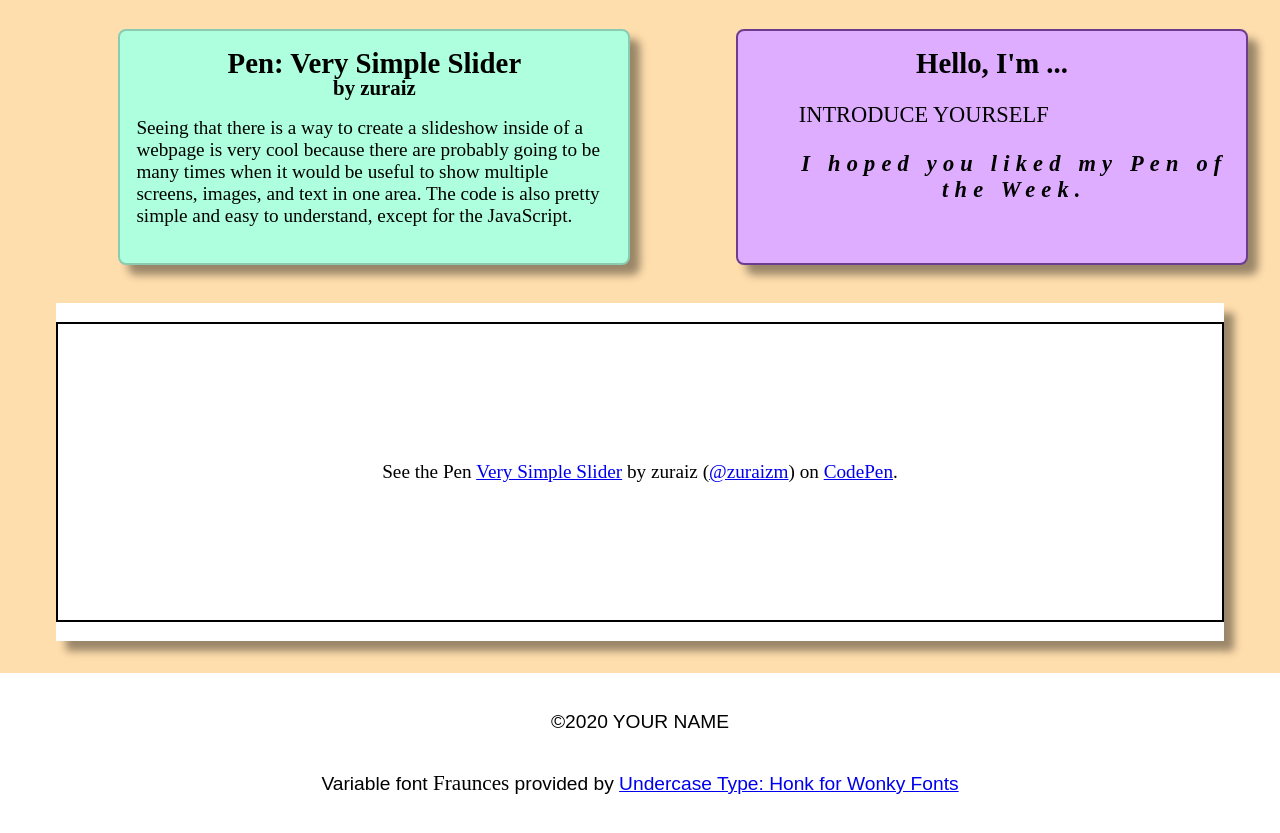
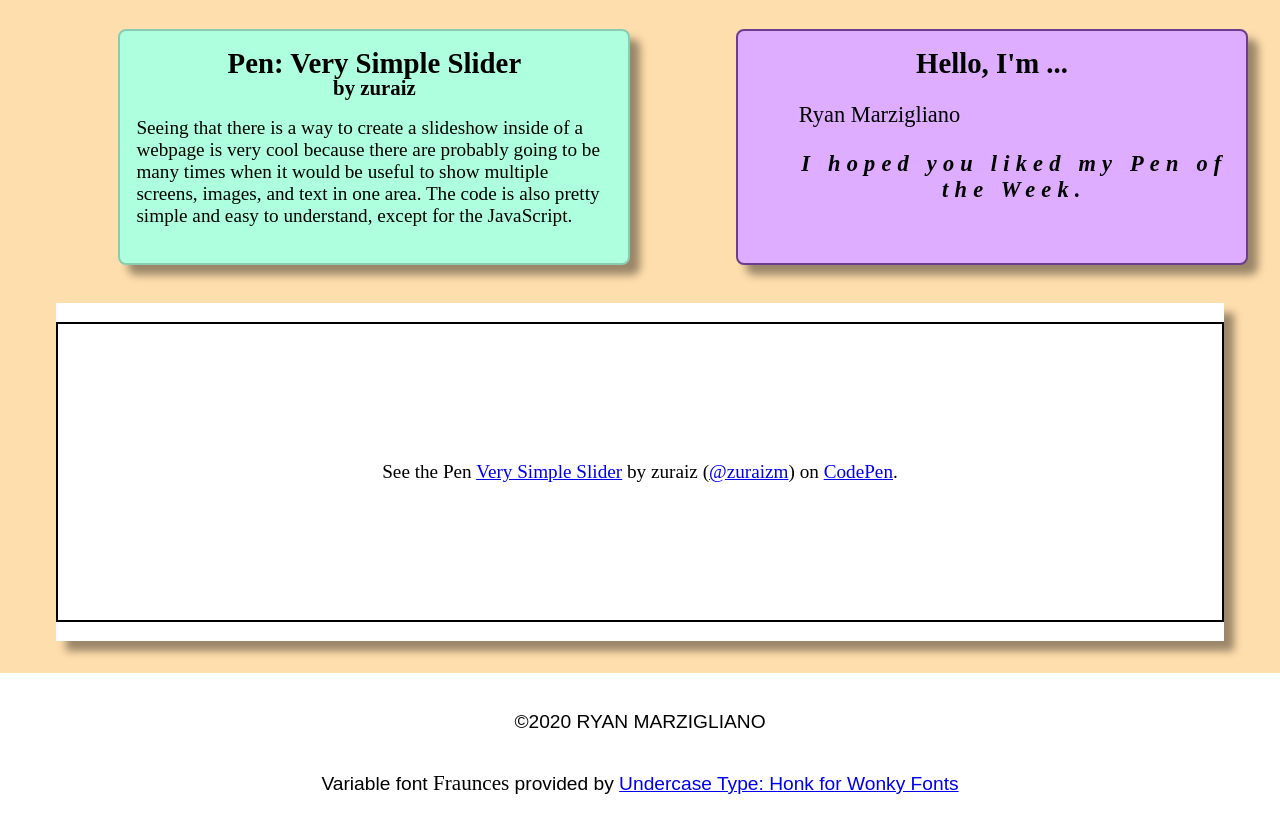
Before and after one commit to RVCC-IDMX/embed-codepen-ryanmarz31, a plain HTML site: page index.html in a window 1280 px wide. Shown: the part 67-900 px from the top of the page. Drawn offline with Linux system fonts and the light colour scheme; a script that the page names is missing; a web font is replaced by a local one.

Commit message:
added name

```diff
--- a/index.html
+++ b/index.html
@@ -32,12 +32,12 @@
         <script async src="https://cpwebassets.codepen.io/assets/embed/ei.js"></script></section>
         <aside>
           <h2>Hello, I'm ...</h2>
-          <p>INTRODUCE YOURSELF</p>
+          <p>Ryan Marzigliano</p>
           <p class="bye">I hoped you liked my Pen of the Week.</p>
         </aside>
       </main>
       <footer class="sans-serif">
-        <p>&copy;2020 YOUR NAME</p>
+        <p>&copy;2020 RYAN MARZIGLIANO</p>
         <p>
           Variable font <span class="serif">Fraunces</span> provided by
           <a href="https://github.com/undercasetype/Fraunces"
```
